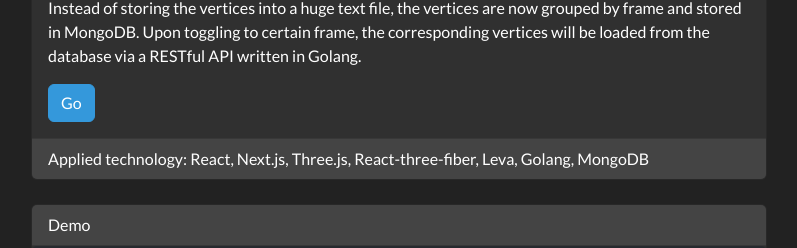
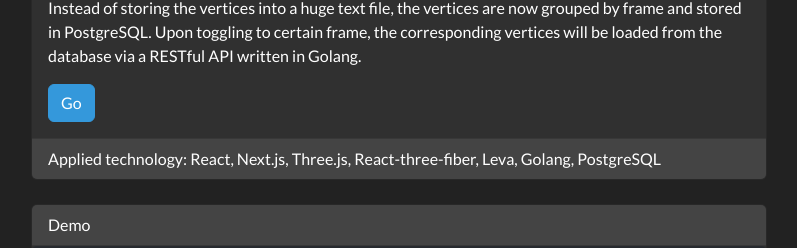
Before and after one commit to lcwongbrian/brianwonglc, a Next.js app: page / in a window 1280 px wide. Shown: the part 1855-2103 px from the top of the page, without its empty margins (431-1228 px from the left). Built offline with nearby package versions, Linux system fonts and the light colour scheme.

Commit message:
Revised project description

```diff
--- a/pages/index.js
+++ b/pages/index.js
@@ -184,7 +184,7 @@ export default function Home() {
                                 <br />
                                 Instead of storing the vertices into a huge text
                                 file, the vertices are now grouped by frame and
-                                stored in MongoDB. Upon toggling to certain
+                                stored in PostgreSQL. Upon toggling to certain
                                 frame, the corresponding vertices will be loaded
                                 from the database via a RESTful API written in
                                 Golang.
@@ -195,7 +195,7 @@ export default function Home() {
                         </Card.Body>
                         <Card.Footer>
                             Applied technology: React, Next.js, Three.js,
-                            React-three-fiber, Leva, Golang, MongoDB
+                            React-three-fiber, Leva, Golang, PostgreSQL
                         </Card.Footer>
                     </Card>
                     <br />
```
